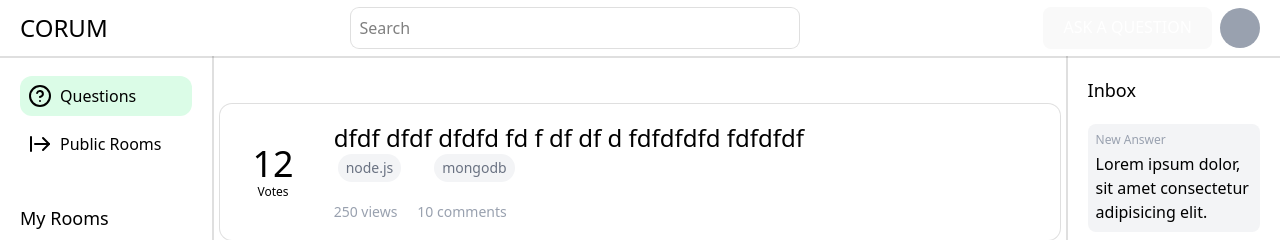
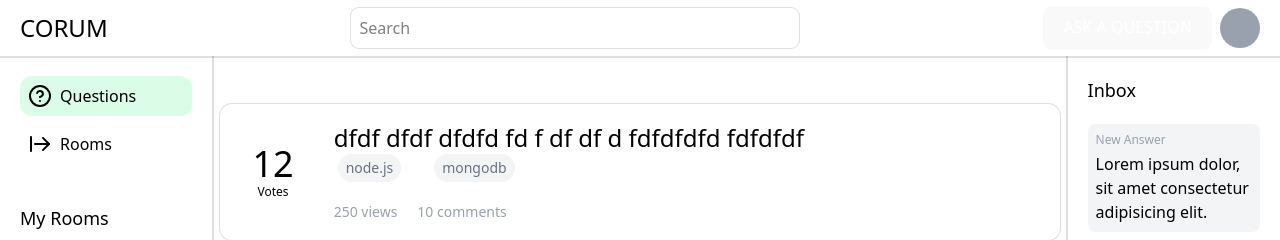
Before and after one commit to nearHaan/corum-frontend, a React (Vite) app: page / in a window 1280 px wide. Shown: the top 240 px of the page. Built offline with nearby package versions, Linux system fonts and the light colour scheme.

Commit message:
typo change

```diff
--- a/src/pages/Home/Home.tsx
+++ b/src/pages/Home/Home.tsx
@@ -38,9 +38,9 @@ export default function HomePage() {
               icon={CircleQuestionMark}
             />
             <SideBarButton
-              isActive={activeTab === "Public Rooms"}
+              isActive={activeTab === "Rooms"}
               onClick={setActiveTab}
-              title="Public Rooms"
+              title="Rooms"
               toLink="/rooms"
               icon={ArrowRightFromLineIcon}
             />
```
